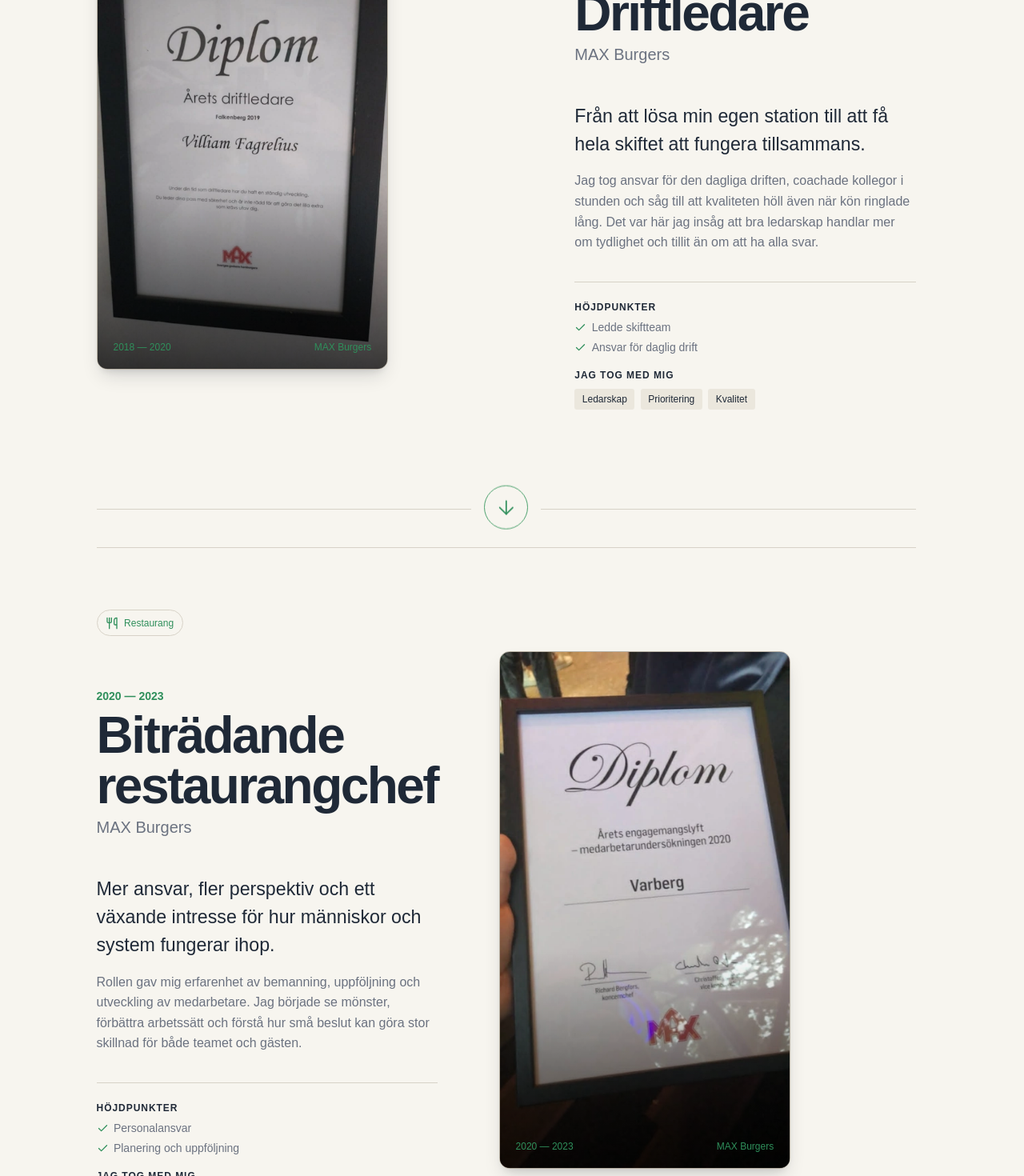
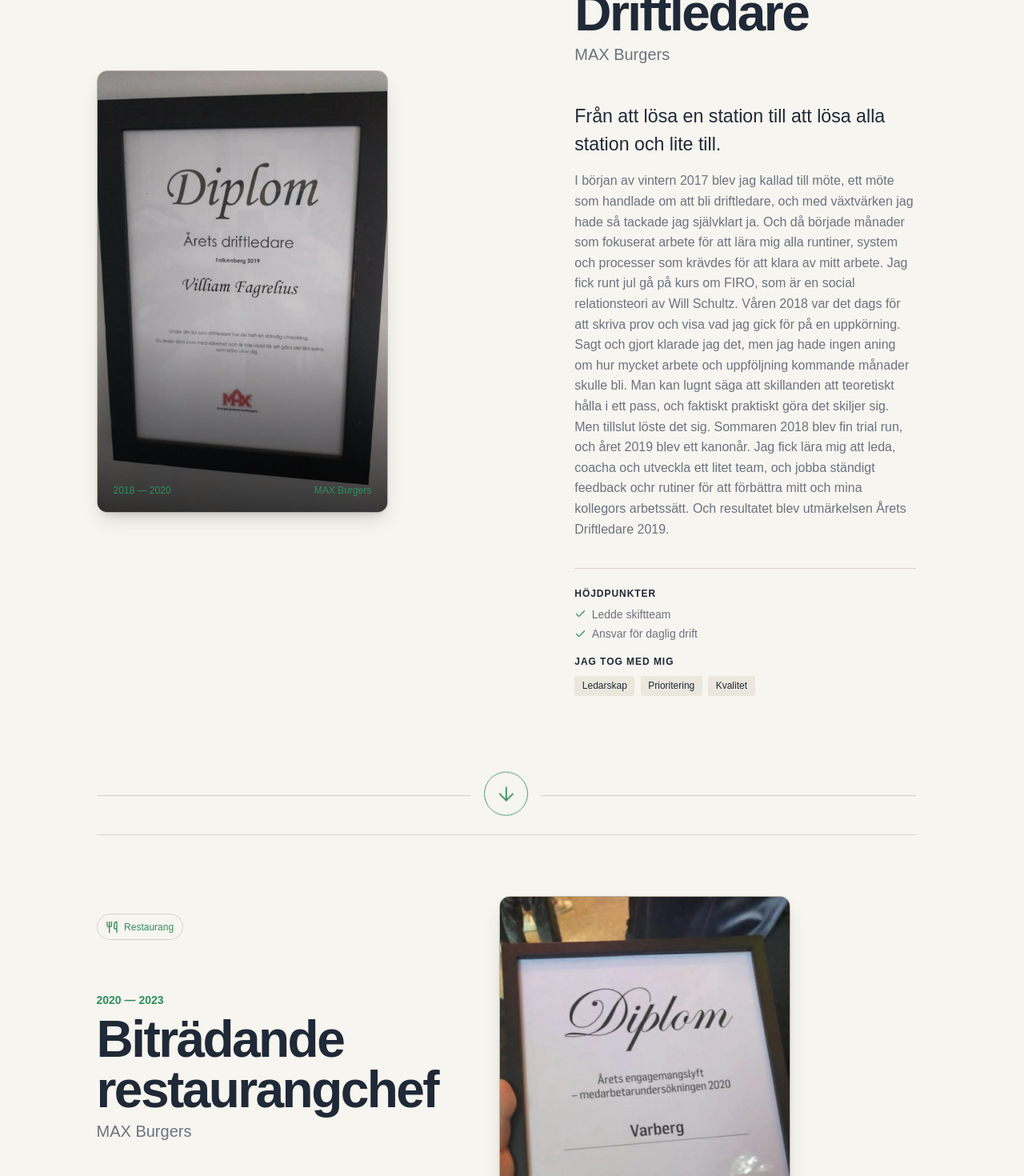
Before and after one commit to Augustvilliam/Portfolio, a React app: page /journey in a window 1280 px wide. Shown: the part 2400-3870 px from the top of the page at 80% size. Built offline with nearby package versions, Linux system fonts and the light colour scheme; the HTML template or start-up script is replaced by a standard one; a web font is replaced by a local one.

Commit message:
updated text

```diff
--- a/src/pages/JourneyPage.tsx
+++ b/src/pages/JourneyPage.tsx
@@ -49,8 +49,8 @@
         role: "Driftledare",
         company: "MAX Burgers",
         category: "restaurang",
-        summary: "Från att lösa min egen station till att få hela skiftet att fungera tillsammans.",
-        details: "Jag tog ansvar för den dagliga driften, coachade kollegor i stunden och såg till att kvaliteten höll även när kön ringlade lång. Det var här jag insåg att bra ledarskap handlar mer om tydlighet och tillit än om att ha alla svar.",
+        summary: "Från att lösa en station till att lösa alla station och lite till.",
+        details: "I början av vintern 2017 blev jag kallad till möte, ett möte som handlade om att bli driftledare, och med växtvärken jag hade så tackade jag självklart ja. Och då började månader som fokuserat arbete för att lära mig alla runtiner, system och processer som krävdes för att klara av mitt arbete. Jag fick runt jul gå på kurs om FIRO, som är en social relationsteori av Will Schultz. Våren 2018 var det dags för att skriva prov och visa vad jag gick för på en uppkörning. Sagt och gjort klarade jag det, men jag hade ingen aning om hur mycket arbete och uppföljning kommande månader skulle bli. Man kan lugnt säga att skillanden att teoretiskt hålla i ett pass, och faktiskt praktiskt göra det skiljer sig. Men tillslut löste det sig. Sommaren 2018 blev fin trial run, och året 2019 blev ett kanonår. Jag fick lära mig att leda, coacha och utveckla ett litet team, och jobba ständigt feedback ochr rutiner för att förbättra mitt och mina kollegors arbetssätt. Och resultatet blev utmärkelsen Årets Driftledare 2019.",
         highlights: ["Ledde skiftteam", "Ansvar för daglig drift"],
         skills: ["Ledarskap", "Prioritering", "Kvalitet"],
         image: "/images/shift.webp",
@@ -62,8 +62,8 @@
         role: "Biträdande restaurangchef",
         company: "MAX Burgers",
         category: "restaurang",
-        summary: "Mer ansvar, fler perspektiv och ett växande intresse för hur människor och system fungerar ihop.",
-        details: "Rollen gav mig erfarenhet av bemanning, uppföljning och utveckling av medarbetare. Jag började se mönster, förbättra arbetssätt och förstå hur små beslut kan göra stor skillnad för både teamet och gästen.",
+        summary: "Temp",
+        details: "Temp",
         highlights: ["Personalansvar", "Planering och uppföljning"],
         skills: ["Coaching", "Bemanning", "Verksamhetsutveckling"],
         image: "/images/ebba2022.webp",
@@ -75,8 +75,8 @@
         role: "Webbutvecklare inom .NET",
         company: "EC Utbildning",
         category: "utbildning",
-        summary: "Jag bytte restaurangens skärmar mot Visual Studio och började bygga för webben.",
-        details: "Under utbildningen arbetade jag både individuellt och i agila team med hela kedjan från databas och API till ett gränssnitt som människor faktiskt vill använda. Restaurangåren visade sig vara en oväntat bra grund för utveckling.",
+        summary: "Temp",
+        details: "Temp",
         highlights: ["Agila teamprojekt", "Fullstack-utveckling"],
         skills: ["C#", ".NET", "React", "Azure", "SQL", "Umbraco CMS" ],
         image: "/images/studyresult.jpg",
@@ -88,8 +88,8 @@
         role: "Junior fullstackutvecklare",
         company: "Nästa kapitel",
         category: "utveckling",
-        summary: "Nyexaminerad, nyfiken och redo att omsätta ett decennium av arbetslivserfarenhet i kod.",
-        details: "Jag bygger egna produkter för att fördjupa mig i systemdesign, moderna React-flöden och robusta .NET-API:er. Nu söker jag ett team där jag får bidra från dag ett, fortsätta lära mig och bygga sådant som gör verklig skillnad.",
+        summary: "Temp",
+        details: "Temp",
         highlights: ["Rapportsystem", "Restaurangplattform"],
         skills: ["TypeScript", "ASP.NET", "Entity Framework", "Blazor"],
         image: codeLayers,
@@ -248,14 +248,10 @@
                     <h2 id="journey-next-title">Ett team där jag får bygga och fortsätta växa.</h2>
                     <p>Har ni plats för en junior med senior arbetsmoral? Då vill jag gärna höra mer.</p>
                 </div>
-                <a href="mailto:hello@example.com">
+                <a href="mailto:villiam.fagrelius@gmail.com">
                     Säg hej <ArrowUpRight aria-hidden="true" size={18} />
                 </a>
             </section>
-
-            <p className="journey-placeholder-note">
-                Visningsinnehåll: årtal, bilder, kontaktadress och vissa detaljer är tillfälliga och kan enkelt bytas ut.
-            </p>
         </main>
     );
 }
```
